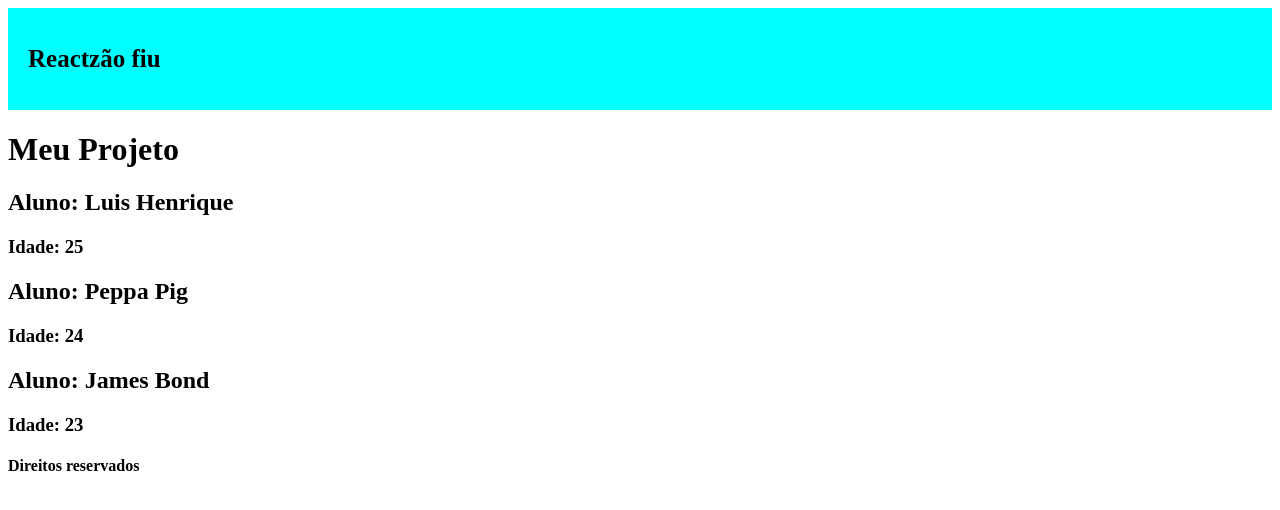
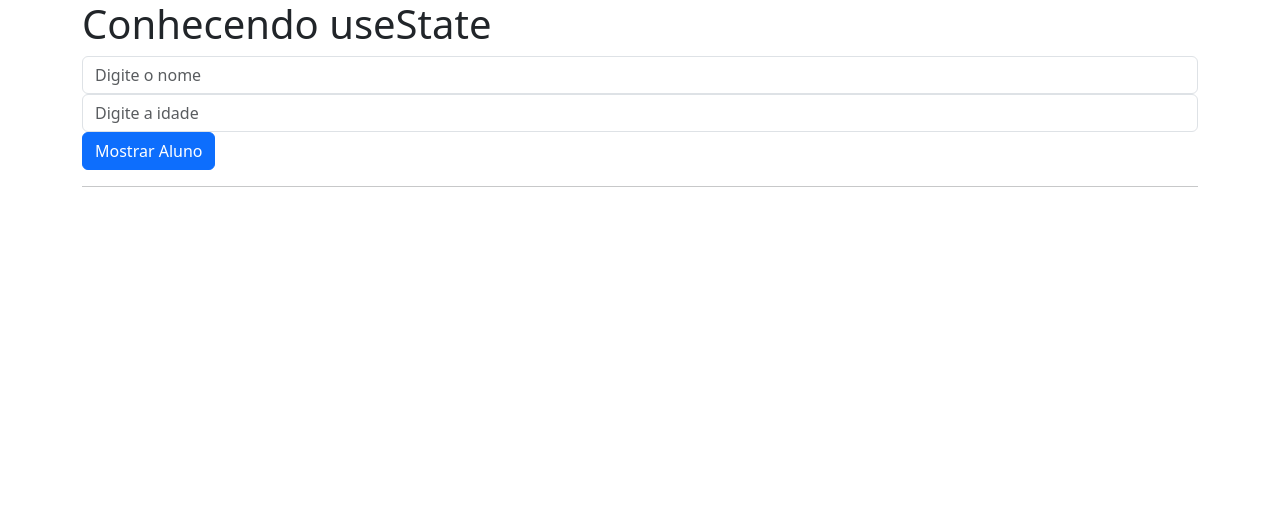
Before and after one commit to luisitcho/curso-react-fraga-2024, a React (Vite) app in the folder 1_primeira_sessao/: page / in a window 1280 px wide. Shown: the top 510 px of the page. Built offline with nearby package versions, Linux system fonts and the light colour scheme.

Commit message:
curso react - conhecendo useStates

```diff
--- a/1_primeira_sessao/package.json
+++ b/1_primeira_sessao/package.json
@@ -10,6 +10,7 @@
     "preview": "vite preview"
   },
   "dependencies": {
+    "bootstrap": "^5.3.3",
     "react": "^18.3.1",
     "react-dom": "^18.3.1"
   },
--- a/1_primeira_sessao/src/App.tsx
+++ b/1_primeira_sessao/src/App.tsx
@@ -1,17 +1,31 @@
-import { Header } from './components/header';
-import { Aluno } from './components/aluno';
-import { Footer } from './components/footer';
-
+import { useState } from 'react';
+import 'bootstrap/dist/css/bootstrap.min.css';
 
 export default function App() {
+  const [input, setInput] = useState('');
+  const [idade, setIdade] = useState('');
+  const [aluno, setAluno] = useState('');
+
+  function mostrarAluno() {
+    console.log(`testing ${input}`);
+    setAluno(input);
+  }
+
   return (
     <>
-      <Header title="Reactzão fiu" />
-      <h1>Meu Projeto</h1>
-      <Aluno nome="Luis Henrique" idade={25} />
-      <Aluno nome="Peppa Pig" idade={24} />
-      <Aluno nome="James Bond" idade={23} />
-      <Footer />
+      <div className="container">
+        <h1>Conhecendo useState</h1>
+        <input type="text" placeholder="Digite o nome" className="form-control" value={input} onChange={(e) => setInput(e.target.value)} />
+        <input type="text" placeholder="Digite a idade" className="form-control" value={idade} onChange={(e) => setIdade(e.target.value)} />
+        <button className="btn btn-primary" onClick={mostrarAluno}>Mostrar Aluno</button>
+
+        <hr />
+
+        {aluno && (
+          <h3>Bem vindo {aluno} {idade && `| idade: ${idade}`} </h3>
+        )}
+
+      </div>
     </>
   )
 }
--- a/1_primeira_sessao/src/components/aluno.tsx
+++ /dev/null
@@ -1,13 +0,0 @@
-interface AlunoProps {
-    nome: string;
-    idade: number;
-}
-
-export function Aluno({ nome, idade }: AlunoProps) {
-    return (
-        <>
-            <h2>Aluno: {nome}</h2>
-            <h3>Idade: {idade}</h3>
-        </>
-    )
-}
--- a/1_primeira_sessao/src/components/footer.tsx
+++ /dev/null
@@ -1,7 +0,0 @@
-export function Footer() {
-    return (
-        <footer>
-            <h4>Direitos reservados</h4>
-        </footer>
-    )
-}
--- a/1_primeira_sessao/src/components/header.css
+++ /dev/null
@@ -1,9 +0,0 @@
-.header {
-    background-color: aqua;
-    padding: 20px;
-}
-
-.header .title {
-    font-size: 25px;
-    color: #000;
-}
--- a/1_primeira_sessao/src/components/header.tsx
+++ /dev/null
@@ -1,13 +0,0 @@
-import './header.css';
-
-interface HeaderProps {
-    title?: string;
-}
-
-export function Header({ title = 'React + Typescript' }: HeaderProps) {
-    return (
-        <header className='header'>
-            <h1 className='title'>{title}</h1>
-        </header>
-    )
-}
```
Also changed, not shown: 1 other file (tests, documents, lock files or other folders).
